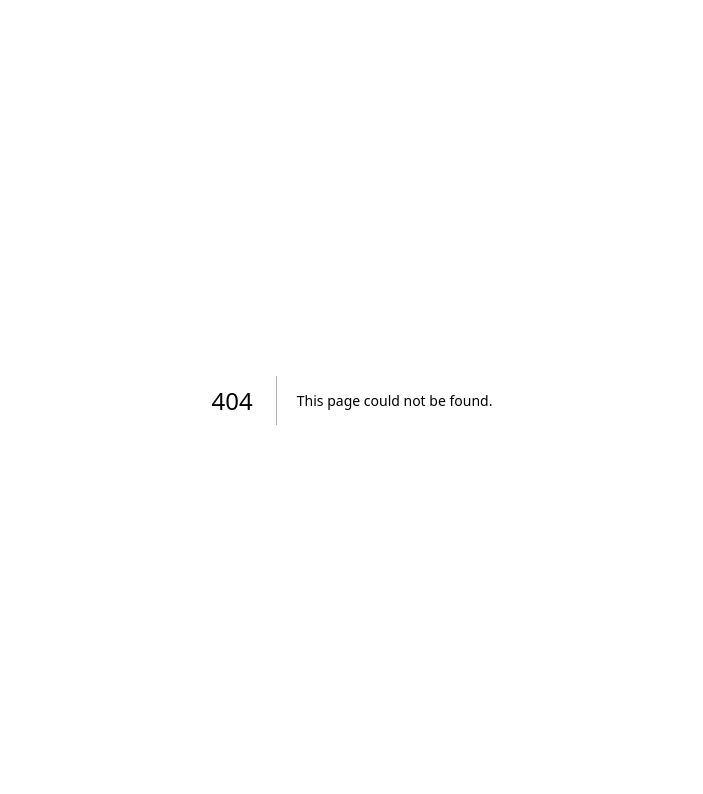
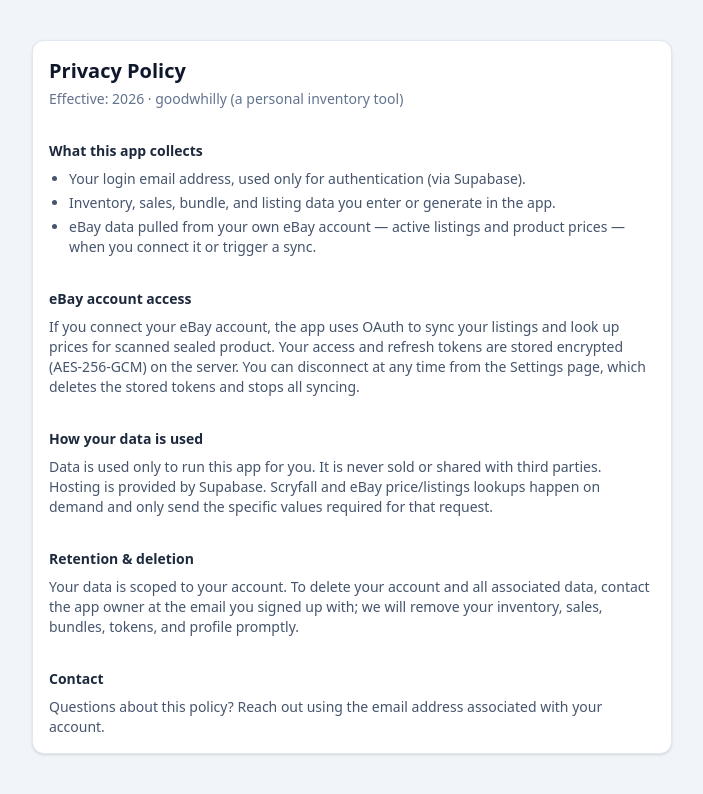
Before and after one commit to hgm2112/GoodWHill, a Next.js app: page /privacy in a window 1280 px wide. Before the commit this address had no page. Shown: the top 794 px of the page, without its empty margins (288-991 px from the left). Built offline with nearby package versions, Linux system fonts and the light colour scheme.

Commit message:
Add public privacy policy page; exempt it from auth guard

```diff
--- /dev/null
+++ b/src/app/privacy/page.tsx
@@ -0,0 +1,64 @@
+import type { Metadata } from "next";
+
+export const metadata: Metadata = {
+  title: "Privacy Policy · goodwhilly",
+};
+
+export default function PrivacyPage() {
+  return (
+    <main className="mx-auto max-w-2xl px-4 py-10">
+      <div className="card space-y-8">
+        <div>
+          <h1 className="text-xl font-bold text-slate-900">Privacy Policy</h1>
+          <p className="mt-1 text-sm text-slate-500">
+            Effective: {new Date().getFullYear()} · goodwhilly (a personal inventory tool)
+          </p>
+        </div>
+
+        <section className="space-y-2">
+          <h2 className="text-sm font-semibold text-slate-800">What this app collects</h2>
+          <ul className="list-disc space-y-1 pl-5 text-sm text-slate-600">
+            <li>Your login email address, used only for authentication (via Supabase).</li>
+            <li>Inventory, sales, bundle, and listing data you enter or generate in the app.</li>
+            <li>eBay data pulled from <span className="font-medium">your own</span> eBay account — active listings and product prices — when you connect it or trigger a sync.</li>
+          </ul>
+        </section>
+
+        <section className="space-y-2">
+          <h2 className="text-sm font-semibold text-slate-800">eBay account access</h2>
+          <p className="text-sm text-slate-600">
+            If you connect your eBay account, the app uses OAuth to sync your listings and look up
+            prices for scanned sealed product. Your access and refresh tokens are stored encrypted
+            (AES-256-GCM) on the server. You can disconnect at any time from the Settings page, which
+            deletes the stored tokens and stops all syncing.
+          </p>
+        </section>
+
+        <section className="space-y-2">
+          <h2 className="text-sm font-semibold text-slate-800">How your data is used</h2>
+          <p className="text-sm text-slate-600">
+            Data is used only to run this app for you. It is never sold or shared with third parties.
+            Hosting is provided by Supabase. Scryfall and eBay price/listings lookups happen on demand
+            and only send the specific values required for that request.
+          </p>
+        </section>
+
+        <section className="space-y-2">
+          <h2 className="text-sm font-semibold text-slate-800">Retention &amp; deletion</h2>
+          <p className="text-sm text-slate-600">
+            Your data is scoped to your account. To delete your account and all associated data,
+            contact the app owner at the email you signed up with; we will remove your inventory,
+            sales, bundles, tokens, and profile promptly.
+          </p>
+        </section>
+
+        <section className="space-y-2">
+          <h2 className="text-sm font-semibold text-slate-800">Contact</h2>
+          <p className="text-sm text-slate-600">
+            Questions about this policy? Reach out using the email address associated with your account.
+          </p>
+        </section>
+      </div>
+    </main>
+  );
+}
--- a/src/middleware.ts
+++ b/src/middleware.ts
@@ -2,7 +2,7 @@ import { type NextRequest, NextResponse } from "next/server";
 import { createServerClient } from "@supabase/ssr";
 import type { ResponseCookie } from "next/dist/compiled/@edge-runtime/cookies";
 
-const PUBLIC_PATHS = ["/login", "/signup", "/auth"];
+const PUBLIC_PATHS = ["/login", "/signup", "/auth", "/privacy"];
 
 export async function middleware(request: NextRequest) {
   let response = NextResponse.next({ request });
```
